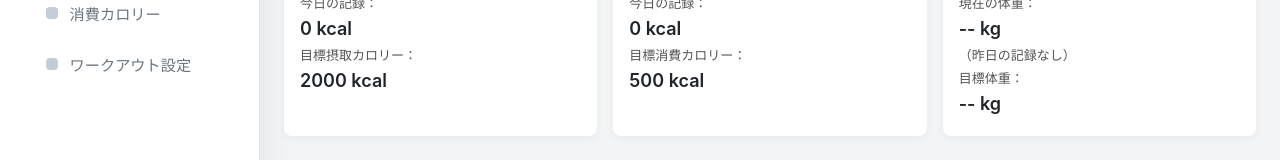
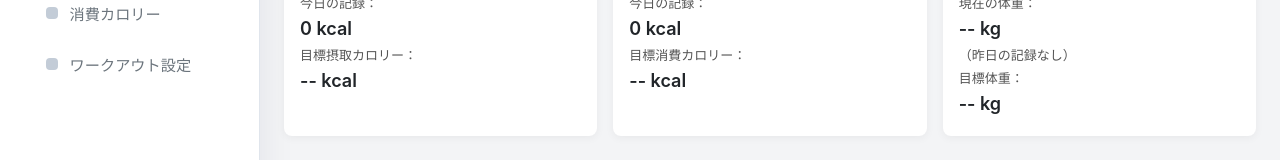
Before and after one commit to kazukittin/Daiett_App, a React app in the folder frontend/: page / in a window 1280 px wide. Shown: the part 142-302 px from the top of the page. Built offline with nearby package versions, Linux system fonts and the light colour scheme; no server answers; the HTML template or start-up script is replaced by a standard one.

Commit message:
Recompute targets from calorie recommendation

```diff
--- a/frontend/src/App.jsx
+++ b/frontend/src/App.jsx
@@ -16,10 +16,10 @@ import AddExercise from "./screens/Exercises/AddExercise.jsx";
 import AddWeight from "./screens/Weight/AddWeight.jsx";
 import WorkoutSettings from "./screens/Settings/WorkoutSettings.jsx";
 
-function HomeView({ onEditProfile }) {
+function HomeView({ onEditProfile, profile }) {
   return (
     <Routes>
-      <Route path="/" element={<HomeDashboard onEditProfile={onEditProfile} />} />
+      <Route path="/" element={<HomeDashboard onEditProfile={onEditProfile} profile={profile} />} />
       <Route path="/intake" element={<IntakeDashboard />} />
       <Route path="/burn" element={<BurnDashboard />} />
       <Route path="/meals/new" element={<AddMeal />} />
@@ -129,7 +129,9 @@ export default function App() {
         }}
       />
       <main style={{ flex: 1, padding: "16px 24px" }}>
-        {view === "home" && <HomeView onEditProfile={() => setView("profile")} />}
+        {view === "home" && (
+          <HomeView onEditProfile={() => setView("profile")} profile={profile} />
+        )}
         {view === "profile" && (
           <ProfileView
             profile={profile}
--- a/frontend/src/screens/Home/HomeDashboard.jsx
+++ b/frontend/src/screens/Home/HomeDashboard.jsx
@@ -1,4 +1,4 @@
-import React, { useEffect, useState } from "react";
+import React, { useEffect, useMemo, useState } from "react";
 import WeightTrendCard from "../../components/weight/WeightTrendCard.jsx";
 import TodayWorkout from "../../components/Workout/TodayWorkout.jsx";
 import TodayMealHighlight from "../../components/meals/TodayMealHighlight.jsx";
@@ -9,22 +9,71 @@ import { useWeightTrend } from "../../hooks/useWeightTrend.js";
 import { getMealSummary } from "../../api/meals.js";
 import { getTodayISO } from "../../utils/date.js";
 
-const DAILY_TARGET_INTAKE = 2000;
-const DAILY_TARGET_BURN = 500;
-
-export default function HomeDashboard({ onEditProfile }) {
+export default function HomeDashboard({ onEditProfile, profile }) {
   // Weight summaries and trend data come from backend APIs via hooks.
   const { weightRecords, latestRecord, previousRecord, targetWeight } = useWeightRecords();
   const { totalCalories: todayBurnCalories } = useTodayExercises();
   const { trend, period, setPeriod } = useWeightTrend();
   const todayKey = getTodayISO();
   const [mealSummary, setMealSummary] = useState({ records: [], totalCalories: 0 });
+  const [targetIntake, setTargetIntake] = useState(null);
+  const [targetBurn, setTargetBurn] = useState(null);
+
+  const currentWeight = useMemo(() =>
+    Number.isFinite(latestRecord?.weight) ? latestRecord.weight : null,
+  [latestRecord]);
 
   useEffect(() => {
     getMealSummary({ date: todayKey })
       .then((summary) => setMealSummary(summary))
       .catch((error) => console.error("Failed to load meal summary", error));
   }, [todayKey]);
+
+  useEffect(() => {
+    let cancelled = false;
+    async function fetchTargets() {
+      if (!profile || !Number.isFinite(currentWeight)) {
+        setTargetIntake(null);
+        setTargetBurn(null);
+        return;
+      }
+
+      try {
+        const res = await fetch("http://localhost:4000/api/calories/recommendation", {
+          method: "POST",
+          headers: { "Content-Type": "application/json" },
+          body: JSON.stringify({
+            weightKg: currentWeight,
+            heightCm: profile.heightCm,
+            age: profile.age,
+            sex: profile.sex,
+            activityLevel: profile.activityLevel,
+            goal: profile.goal,
+          }),
+        });
+        const data = await res.json();
+        if (!res.ok) {
+          console.error("Failed to fetch calorie targets", data);
+          return;
+        }
+        if (!cancelled) {
+          setTargetIntake(Number.isFinite(data.targetCalories) ? data.targetCalories : null);
+          setTargetBurn(Number.isFinite(data.tdee) ? data.tdee : null);
+        }
+      } catch (error) {
+        console.error("Error fetching calorie targets", error);
+        if (!cancelled) {
+          setTargetIntake(null);
+          setTargetBurn(null);
+        }
+      }
+    }
+
+    fetchTargets();
+    return () => {
+      cancelled = true;
+    };
+  }, [profile, currentWeight]);
 
   const todayMealEntries = mealSummary.records || [];
   const todayIntakeCalories = mealSummary.totalCalories || 0;
@@ -36,11 +85,11 @@ export default function HomeDashboard({ onEditProfile }) {
 
         <TodaySummaryCard
           todayIntake={todayIntakeCalories}
-          targetIntake={DAILY_TARGET_INTAKE}
+          targetIntake={targetIntake}
           todayBurn={todayBurnCalories}
-          targetBurn={DAILY_TARGET_BURN}
-          currentWeight={latestRecord?.weight ?? null}
-          yesterdayWeight={latestRecord?.weight && previousRecord?.weight ? previousRecord.weight : null}
+          targetBurn={targetBurn}
+          currentWeight={currentWeight}
+          yesterdayWeight={currentWeight != null && previousRecord?.weight ? previousRecord.weight : null}
           targetWeight={Number.isFinite(targetWeight) ? targetWeight : null}
           onEditProfile={onEditProfile}
         />
```
